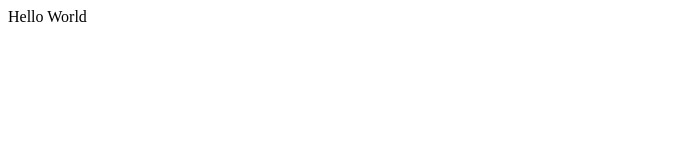
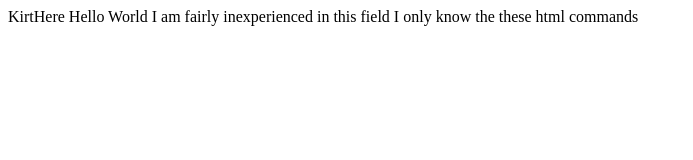
Before and after one commit to KirtHere/kirthere.github.io, a plain HTML site: page helloworld.html in a window 1280 px wide. Shown: the whole page, without its empty margins (0-693 px from the left). Drawn offline with Linux system fonts and the light colour scheme.

Commit message:
Update helloworld.html
Commit Information:
- Removed the initial undefined HTML code.
- Added the HTML file name extension.
- Coded in the basic HTML Hello World program.

```diff
--- a/helloworld.html
+++ b/helloworld.html
@@ -1 +1,10 @@
-<print>Hello World</print>
+<html>
+  <head>
+    <print>KirtHere</print>
+  </head>
+  <body>
+    <print>Hello World</print>
+    <print>I am fairly inexperienced in this field</print>
+    <print>I only know the these html commands</print>
+  </body>
+</html>
```
